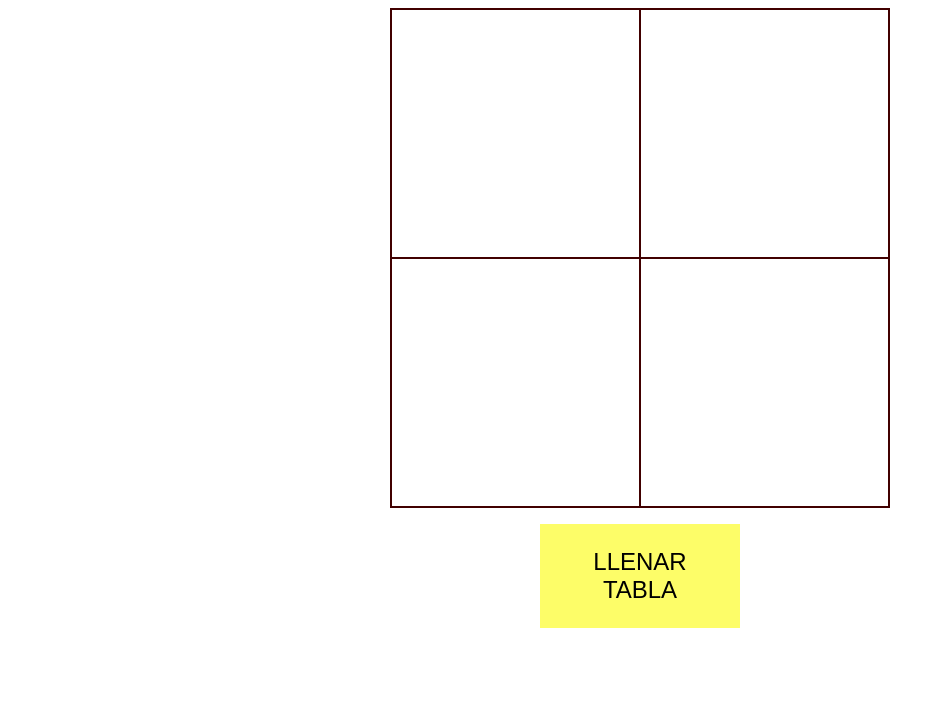
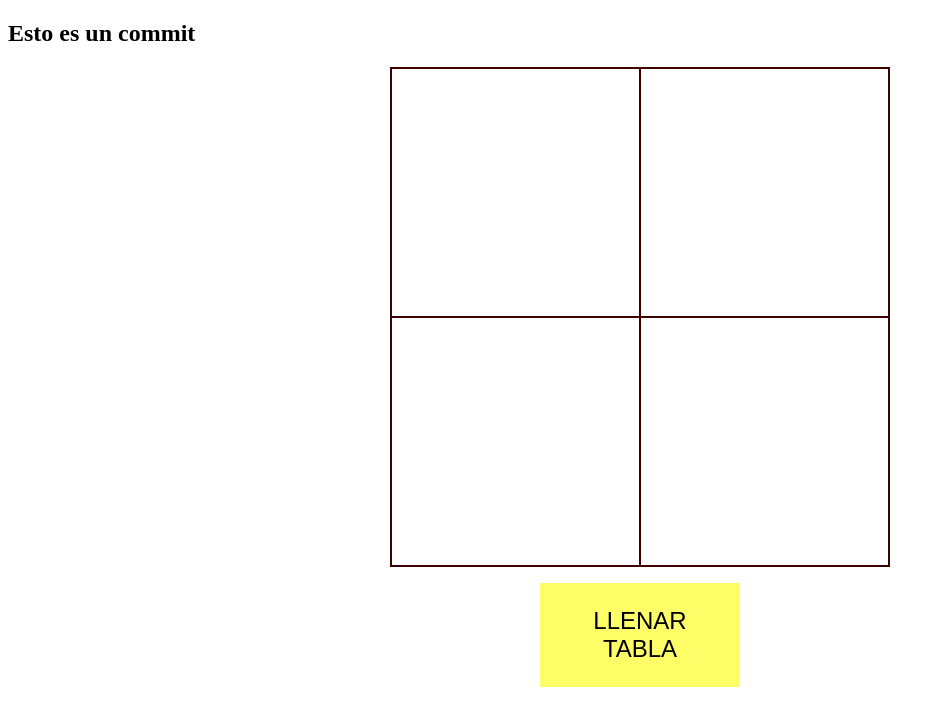
Before and after one commit to CodePareja/Prueba, a plain HTML site: page index.html in a window 1280 px wide. Shown: the whole page, without its empty margins (0-943 px from the left). Drawn offline with Linux system fonts and the light colour scheme.

Commit message:
Update index.html

```diff
--- a/index.html
+++ b/index.html
@@ -49,6 +49,7 @@
 </head>
 
 <body>
+    <h2>Esto es un commit</h2>
     <main>
         <table>
             <tr id="fila1">
```
